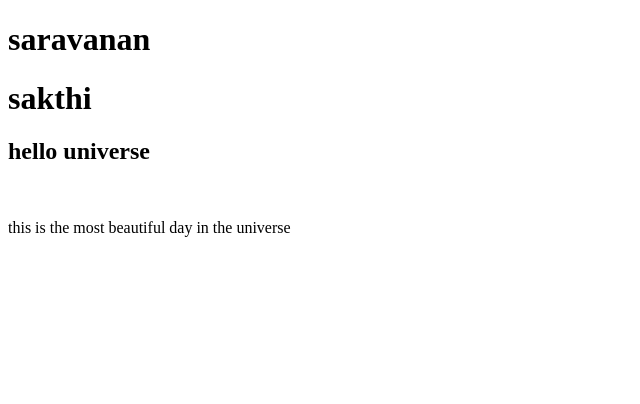
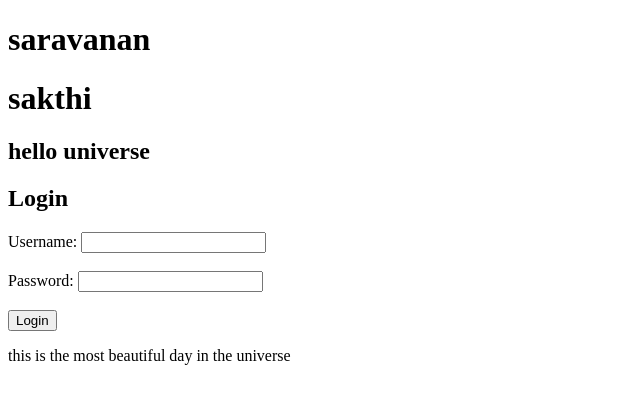
Before and after one commit to saravanan2p/hawaii, a plain HTML site: page index.html in a window 1280 px wide. Shown: the whole page, without its empty margins (0-640 px from the left). Drawn offline with Linux system fonts and the light colour scheme.

Commit message:
add users

```diff
--- a/index.html
+++ b/index.html
@@ -3,14 +3,27 @@
 <head>
     <meta charset="UTF-8">
     <meta name="viewport" content="width=device-width, initial-scale=1.0">
+    <body>
+
     <title>bluedart</title>
-</head>
-<body>
+
     <h1>saravanan</h1>
     <h1>sakthi</h1>
     <h2>hello universe</h2>
-    <img src="saro.jpg" alt="">
+    <title>Login Page</title>
+    <link rel="stylesheet" href="style.css">
+</head>
 
-    <p> this is the most beautiful day in the universe</p>
+    <div class="login-container">
+        <h2>Login</h2>
+        <form>
+            <label for="username">Username:</label>
+            <input type="text" id="username" name="username"><br><br>
+            <label for="password">Password:</label>
+            <input type="password" id="password" name="password"><br><br>
+            <input type="submit" value="Login">
+        </form>
+    </div>
+ <p> this is the most beautiful day in the universe</p>
 </body>
 </html>
```
